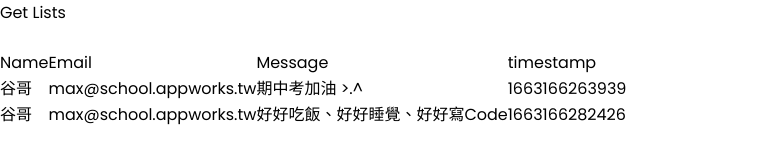
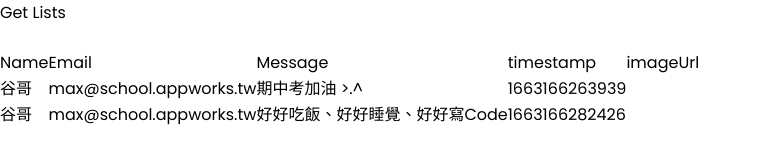
Before and after one commit to himyjan/Front-End-Class-Midterm, a React (Create React App) app: page /messages in a window 1280 px wide. Shown: the top 160 px of the page, without its empty margins (0-761 px from the left). Built offline with nearby package versions, Linux system fonts and the light colour scheme; data requests are answered from the project's data file.

Commit message:
add imageUrl to table

```diff
--- a/src/pages/Messages.tsx
+++ b/src/pages/Messages.tsx
@@ -24,6 +24,9 @@ const columns = [
   }),
   columnHelper.accessor('timestamp', {
     header: () => <div>timestamp</div>,
+  }),
+  columnHelper.accessor('imageUrl', {
+    header: () => <div>imageUrl</div>,
   }),
 ];
 function Messages({ className }: Props) {
```
